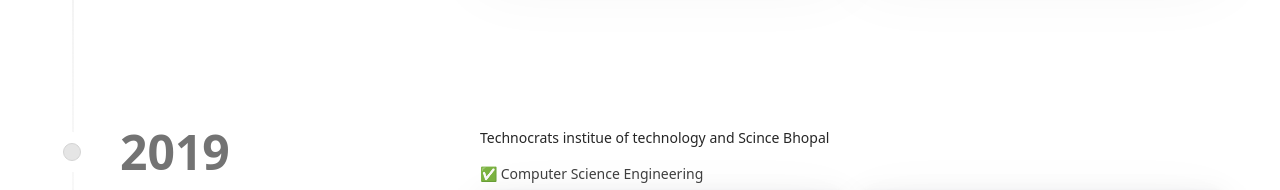
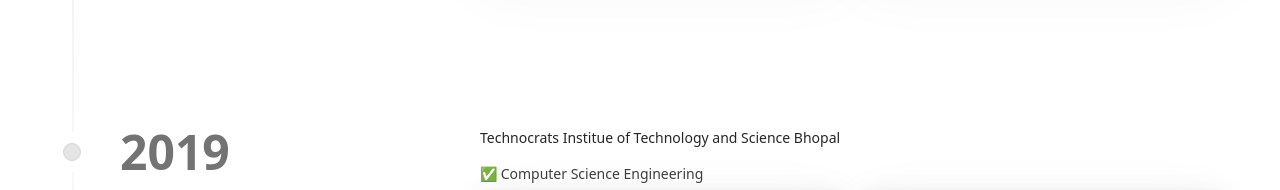
Before and after one commit to rahulhingve/Portfolio-v2, a Next.js app: page / in a window 1280 px wide. Shown: the part 3000-3190 px from the top of the page. Built offline with nearby package versions, Linux system fonts and the light colour scheme.

Commit message:
fixed minor spell

```diff
--- a/components/timeline.tsx
+++ b/components/timeline.tsx
@@ -117,7 +117,7 @@ const timelineData = [
     content: (
       <div>
         <p className="text-neutral-800 dark:text-neutral-200 text-xs md:text-sm font-normal mb-4">
-          Technocrats institue of technology and Scince Bhopal
+          Technocrats Institue of Technology and Science Bhopal
         </p>
         <div className="mb-8">
           <div className="flex gap-2 items-center text-neutral-700 dark:text-neutral-300 text-xs md:text-sm pb-2">
```
